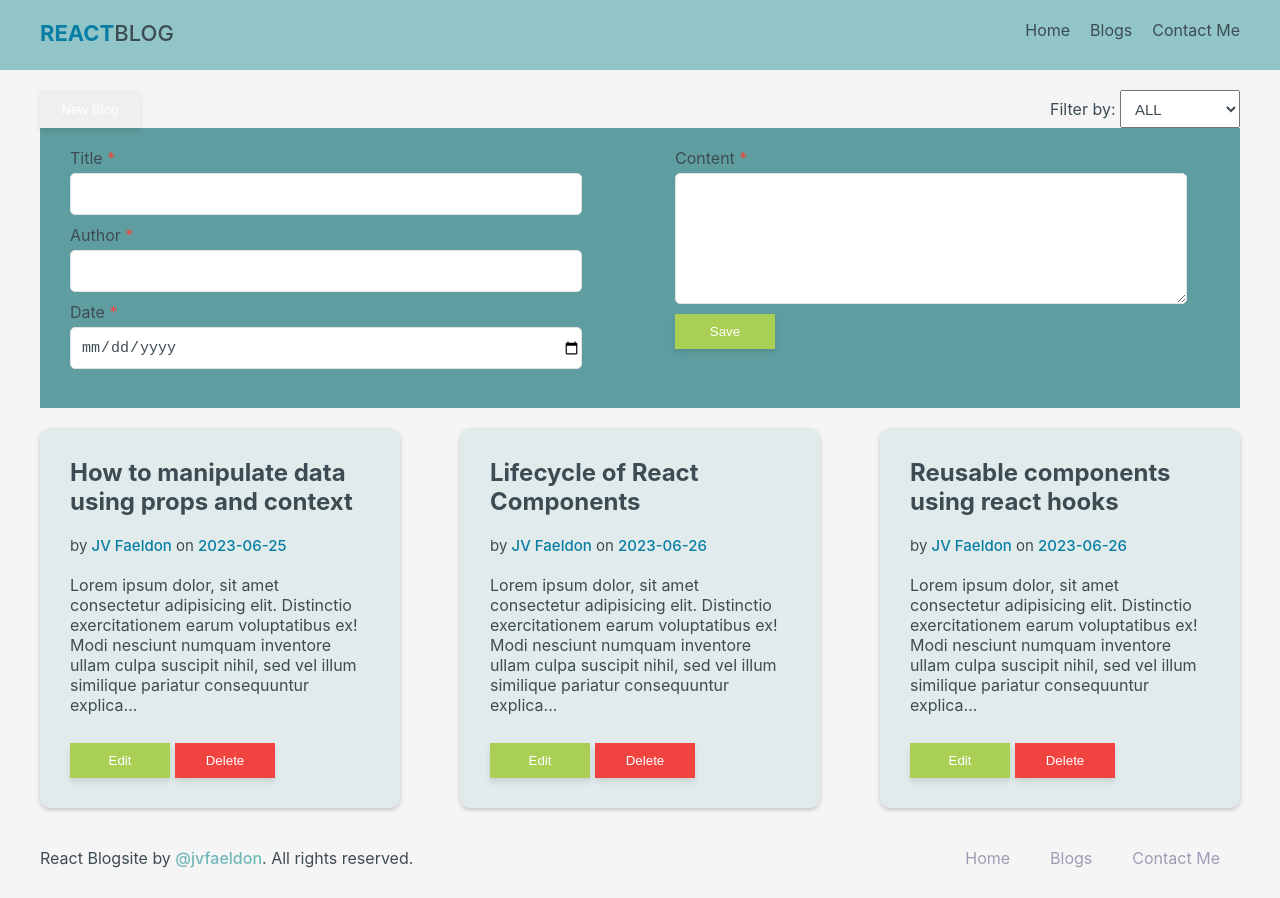
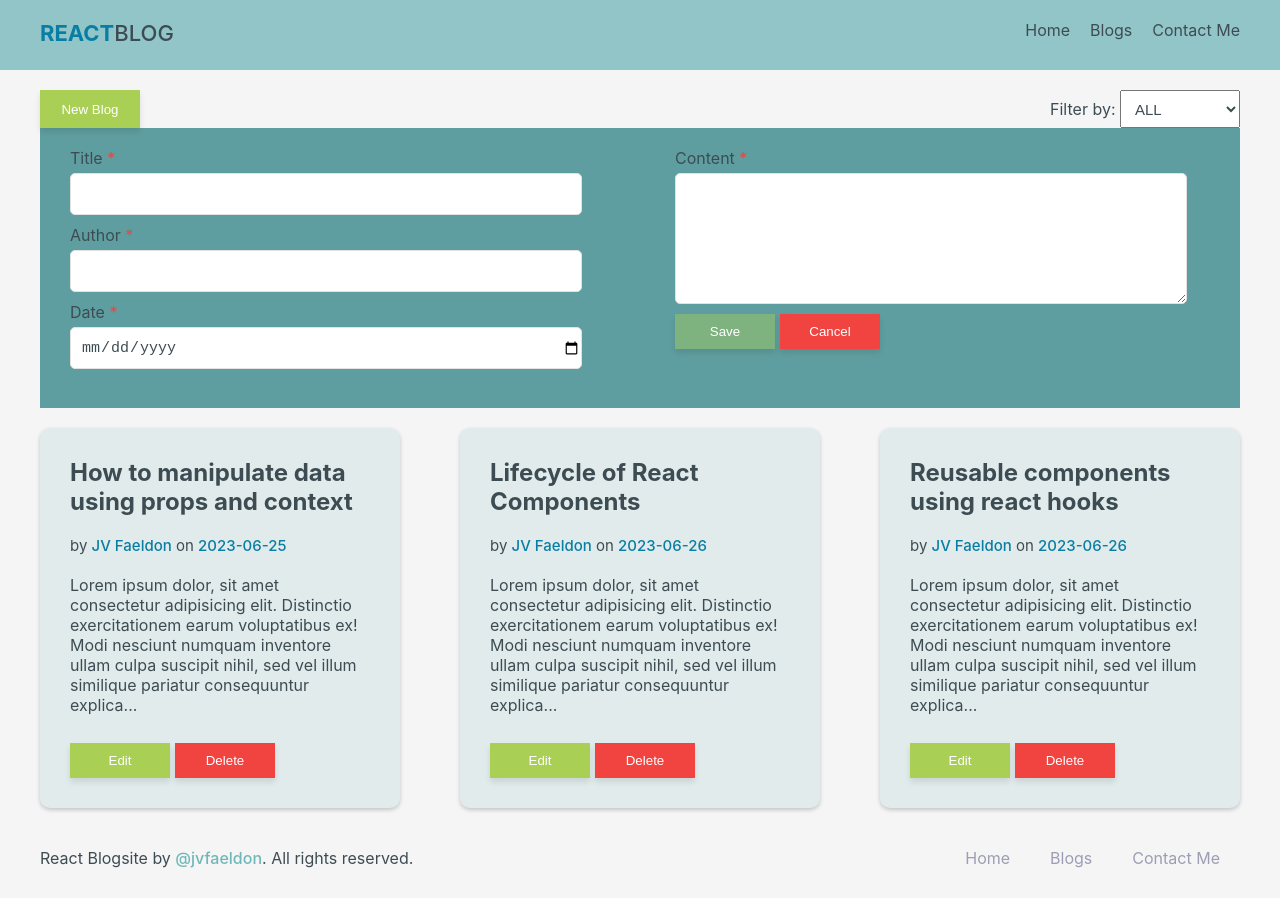
Before and after one commit to jvfaeldon20/react-blog-site, a React (Create React App) app: page / in a window 1280 px wide. Both pictures are taken after a click on the button "New Blog". Built offline with nearby package versions, Linux system fonts and the light colour scheme.

Commit message:
optimized crud form proces

```diff
--- a/src/App.js
+++ b/src/App.js
@@ -1,64 +1,47 @@
-import React,{useState, useEffect} from 'react'
+import React,{useState} from 'react'
 import './App.css';
 import Navbar from './component/Navbar';
 import Footer from './component/Footer';
 import Blogs from './component/Blogs';
-import Form from './component/Form';
 import BlogItems from './data/blog-post.json'
 
 function App() {
 const [blogs, setBlogs] = useState(BlogItems)
-const [dateFilter, setDateFilter] = useState([])
 
-const handleNewBlog = (newBlog) => {
+const deleteBlog = (id) => {
+  setBlogs(blogs.filter((blog) => blog.id !== id))
+}
+
+const addBlog = (newBlog) => {
   setBlogs((prevBlogs) => [...prevBlogs, newBlog])
 }
 
-const handleEditBlog = ({ id, title, author, date_posted, content }) => {
+const updateBlog = (updateID, updateItem) => {
   setBlogs((prevBlogs) =>
-    prevBlogs.map((blog) =>
-      blog.id === id
-        ? {
-            ...blog,
-            title: title,
-            author: author,
-            date_posted: date_posted,
-            content: content,
-          }
-        : blog
+    prevBlogs.map((blog) => blog.id === updateID ?
+      { ...blog,
+        title: updateItem.title,
+        author: updateItem.author,
+        date_posted: updateItem.date_posted,
+        content: updateItem.content,
+      } : blog
     )
-  );
-};
-
-
-const handleDeleteBlog = (id) => {
-  setBlogs(blogs.filter((blog) => blog.id !== id))
+  )
 }
 
-const handleFilterItems = (option) => {
-  console.log(option)
-  if(option !== "ALL"){
-    setBlogs(blogs.filter((blog) => blog.date_posted === option))
-  }
-}
+// useEffect(() => {
+//   const fetchDatePosted = blogs.map(item => item.date_posted)
+//   setDateFilter([...new Set(fetchDatePosted)])
+// },[blogs])
 
-useEffect(()=>{
-  let dateKeyItems = blogs.map(item => item.date_posted)
-  setDateFilter([...new Set(dateKeyItems)])
-}, [blogs])
-
-  return (
+return (
     <div className="App">
       <Navbar/>
-      <Form
-        dateFilterItems={dateFilter}
-        onAddBlog={handleNewBlog}
-        onFilter={handleFilterItems}
-      />
       <Blogs
         blogs={blogs}
-        onDeleteBlog={handleDeleteBlog}
-        onUpdateBlog={handleEditBlog}
+        onDeleteBlog={deleteBlog}
+        onAddBlog={addBlog}
+        onUpdateBlog={updateBlog}
       />
       <Footer/>
     </div>
--- a/src/assets/css/form.css
+++ b/src/assets/css/form.css
@@ -3,6 +3,13 @@
     height: 230px;
     padding: 20px 0 30px 0;
     margin: auto;
+}
+
+.update {
+    background-color: #a8cf556e;
+}
+
+.save {
     background-color: cadetblue;
 }
 
@@ -32,7 +39,7 @@
 .form-textarea {
     display: block;
     width: 500px;
-    padding-left: 5px;
+    padding: 0 5px;
     font-size: 15px;
     margin: 5px 0 10px 0;
     padding: 5px;
@@ -41,6 +48,10 @@
 .form-input, .form-textarea {
     border-radius: 5px;
     border: 1px solid #e2e2e2;
+}
+
+.ml-5 {
+    margin-left: 5px;
 }
 
 .action-container {
--- a/src/component/Blogs.jsx
+++ b/src/component/Blogs.jsx
@@ -1,72 +1,185 @@
-import React,{useState} from 'react'
+import React, { useState } from 'react'
 import '../assets/css/blogs.css'
-import { v4 as uuidv4 } from 'uuid';
+import '../assets/css/form.css'
+import { v4 as uuidv4 } from 'uuid'
 
-function Blogs(props) {
-const [showEditBlog, setShowEditBlog] = useState(false)
-const [inputValues, setInputValues] = useState({
-  title: "",
-  author: "",
-  date_posted: "",
-  content: "",
-  id: 0,
+function Blogs({blogs, onDeleteBlog, onAddBlog, onUpdateBlog}) {
+const [showForm, setShowForm] = useState(false)
+const [allowEdit, setAllowEdit] = useState(false)
+const [id, setID] = useState("")
+const [title, setTitle] = useState("")
+const [author, setAuthor] = useState("")
+const [datePosted, setDatePosted] = useState("")
+const [content, setContent] = useState("")
+const [selectedFilter, setSelectedFilter] = useState("ALL")
+
+const handleDeleteBlog = (id) => {
+  onDeleteBlog(id)
+}
+
+const handleEditBlog = (blog) => {
+  setAllowEdit(true)
+  setID(blog.id)
+  setTitle(blog.title)
+  setAuthor(blog.author)
+  setDatePosted(blog.date_posted)
+  setContent(blog.content)
+  setShowForm(true)
+}
+
+const showAddBlog = (blog) => {
+  setAllowEdit(false)
+  setShowForm(true)
+}
+
+const handleUpdate = (e) => {
+  e.preventDefault()
+  onUpdateBlog(id,
+    {
+      title: title,
+      author: author,
+      date_posted: datePosted,
+      content: content
+    })
+  setShowForm(false)
+}
+
+const handleSave = (e) => {
+  e.preventDefault()
+  onAddBlog({
+    id: uuidv4(),
+    title: title,
+    author: author,
+    date_posted: datePosted,
+    content: content
   })
 
-const handleDeleteBlog = (id) => {
-  props.onDeleteBlog(id)
+  resetInputs()
+  setShowForm(false)
 }
 
-const handleEditBlog = (id) => {
-  let getBlogData = props.blogs.find((blog) => blog.id === id)
-  setInputValues({
-    title: getBlogData.title,
-    author: getBlogData.author,
-    date_posted: getBlogData.date_posted,
-    content: getBlogData.content,
-    id: getBlogData.id,
-  })
-  setShowEditBlog(true)
+const handleTitleChange = (e) => {
+  setTitle(e.target.value)
 }
 
-const handleUpdateBlog = (e) => {
-  e.preventDefault()
-  props.onUpdateBlog(inputValues)
+const handleAuthorChange = (e) => {
+  setAuthor(e.target.value)
 }
 
-const handleInputChange = (e) => {
-  setInputValues({...inputValues, [e.target.name]:e.target.value, id: uuidv4()})
+const handleDatePostedChange = (e) => {
+  setDatePosted(e.target.value)
 }
 
-const toggleEditBlog = () => {
-  setShowEditBlog(!showEditBlog)
+const handleContentChange = (e) => {
+  setContent(e.target.value)
 }
 
+const resetInputs = () => {
+  setID("")
+  setTitle("")
+  setAuthor("")
+  setDatePosted("")
+  setContent("")
+}
+
+const filterData = () => {
+  return Array.from(new Set(blogs.map((data) => data.date_posted))).map((date, i) => (
+    <option key={i} value={date}>
+      {date}
+    </option>
+  ));
+};
+
+
+const filteredBlogs = selectedFilter === "ALL" ? blogs : blogs.filter(blog => blog.date_posted === selectedFilter);
 
   return (
-    props.blogs.length > 0 ? (
-      <>
-      { showEditBlog &&
-      <section className='form-container-edit'>
-          <form className='form' onSubmit={handleUpdateBlog}>
+      <div>
+        <div className='action-container'>
+            <button className='btn btn-success' onClick={showAddBlog} >New Blog</button>
+            <div>
+                <span>Filter by: </span>
+                <select
+                  className='item-filter'
+                  id="date-filter"
+                  value={selectedFilter}
+                  onChange={(e) => setSelectedFilter(e.target.value)}
+                >
+                  <option value="ALL">ALL</option>
+                  {filterData()}
+                </select>
+            </div>
+        </div>
+
+        {
+          showForm &&
+            <section className={allowEdit ? "form-container update" : "form-container save"}>
+              <form
+                key={id}
+                className='form'
+                onSubmit={allowEdit ?  handleUpdate : handleSave}
+              >
                   <p>
+                      {/*BLOG TITLE*/}
                       <label htmlFor="title">Title <span className="form-require-input">*</span></label>
-                  <input type="text" id='title' name='title' className='form-input' value={inputValues.title} onChange={handleInputChange} required/>
+                      <input
+                          type="text"
+                          id='title'
+                          name='title'
+                          className='form-input'
+                          value={title}
+                          onChange={handleTitleChange}
+                          required
+                      />
+
+                      {/*BLOG AUTHOR*/}
                       <label htmlFor="author">Author <span className="form-require-input">*</span></label>
-                  <input type="text" id='author' name='author' className='form-input' value={inputValues.author} onChange={handleInputChange} required/>
+                      <input
+                          type="text"
+                          id='author'
+                          name='author'
+                          className='form-input'
+                          value={author}
+                          onChange={handleAuthorChange}
+                          required
+                      />
+
+                      {/*BLOG DATE*/}
                       <label htmlFor="date">Date <span className="form-require-input">*</span></label>
-                  <input type="date" id='date' name='date_posted' className='form-input' value={inputValues.date_posted} onChange={handleInputChange} required/>
+                      <input
+                          type="date"
+                          id='date'
+                          name='date_posted'
+                          className='form-input'
+                          value={datePosted}
+                          onChange={handleDatePostedChange}
+                          required
+                      />
                   </p>
                   <p>
+                      {/*BLOG CONTENT*/}
                       <label htmlFor="content">Content <span className="form-require-input">*</span></label><br/>
-                  <textarea name="content" id="content" rows="7" className='form-textarea' value={inputValues.content} onChange={handleInputChange} required></textarea>
-                  <button type='submit' className='btn btn-accent-1'>Update</button>
-                  <button className='btn btn-danger' onClick={toggleEditBlog}>Cancel</button>
+                      <textarea
+                          name="content"
+                          id="content"
+                          rows="7"
+                          className='form-textarea'
+                          value={content}
+                          onChange={handleContentChange}
+                          required
+                      ></textarea>
+                      <button type='submit' className={allowEdit ? "btn accent-1" : "btn update"}>{allowEdit ? "Update" : "Save"}</button>
+                      <button type='submit' className="btn btn-danger ml-5" onClick={() => setShowForm(false)}>Cancel</button>
                   </p>
               </form>
-      </section> }
+            </section>
+        }
+
+      {
+        blogs.length > 0 ? (
           <section className="card-container">
             {
-              props.blogs.map((blog)=> {
+              filteredBlogs.map((blog)=> {
                 let content   = blog.content;
                 let substring = content.length > 220 ? `${content.substring(0,220)}...` : content
 
@@ -78,7 +191,7 @@ const toggleEditBlog = () => {
                           <p className='blog-content'>{substring}</p>
                       </div>
                       <div className="card-footer">
-                          <button className='btn btn-success' onClick={() => handleEditBlog(blog.id)}>Edit</button>
+                          <button className='btn btn-success' onClick={() => handleEditBlog(blog)}>Edit</button>
                           <button className='btn btn-danger' onClick={() => handleDeleteBlog(blog.id)}>Delete</button>
                       </div>
                   </div>
@@ -86,10 +199,12 @@ const toggleEditBlog = () => {
               })
             }
           </section>
-      </>
         ) : (
           <section className='card-no-data'>No Blog Content</section>
         )
+      }
+
+    </div>
   )
 }
 
--- a/src/component/Form.jsx
+++ b/src/component/Form.jsx
@@ -2,76 +2,116 @@ import React, { useState } from 'react'
 import '../assets/css/form.css'
 import { v4 as uuidv4 } from 'uuid';
 
-function Form(props) {
-const [showAddBlog, setShowAddBlog] = useState(false)
-const [inputValues, setInputValues] = useState({
-    title: "",
-    author: "",
-    date_posted: "",
-    content: "",
-    id: 0,
-})
+function Form({blogItem, allowEdit}) {
+// const [showForm, setshowForm] = useState(false)
+const [isEditing, setIsEditing] = useState(allowEdit)
 
-const handleInputChange = (e) => {
-    setInputValues({...inputValues, [e.target.name]:e.target.value, id: uuidv4()})
-}
+// // edit items
+// const {title, author, date_posted, content} = blogItem
+// const [newTitle, setNewTitle] = useState(title)
+// const [newAuthor, setNewAuthor] = useState(author)
+// const [newDatePosted, setNewDatePosted] = useState(date_posted)
+// const [newContent, setNewContent] = useState(content)
 
-const handleNewBlog = (e) => {
-    e.preventDefault()
-    props.onAddBlog(inputValues)
-    resetInputFields()
-    setShowAddBlog(false)
-}
+// console.log(isEditing, "-", newTitle, showForm)
 
-const handleFilterItems = (e) => {
-    props.onFilter(e.target.value)
-}
+// input state
+// const [inputValues, setInputValues] = useState({
+//     title: "",
+//     author: "",
+//     date_posted: "",
+//     content: "",
+//     id: 0,
+// })
 
-const resetInputFields = () => {
-    setInputValues({
-        title: "",
-        author: "",
-        date_posted: "",
-        content: "",
-        id: "",
-    })
-}
+// const handleInputChange = (e) => {
+//     setInputValues({...inputValues, [e.target.name]:e.target.value, id: uuidv4()})
+// }
 
-const toggleAddBlog = () => {
-    setShowAddBlog(!showAddBlog)
-}
+// const handleForm = (e) => {
+//     e.preventDefault()
+
+//     // insert conditional statement here for edit data
+//     onAddBlog(inputValues)
+//     resetInputFields()
+//     setshowForm(false)
+// }
+
+// const handleFilterItems = (e) => {
+//     onFilter(e.target.value)
+// }
+
+// const resetInputFields = () => {
+//     setNewTitle("")
+//     setNewAuthor("")
+//     setNewDatePosted("")
+//     setNewContent("")
+// }
+
+// const toggleAddBlog = () => {
+//     setIsEditing(!isEditing)
+// }
 
   return (
     <>
         <div className='action-container'>
-            <button className='btn btn-accent-1' onClick={toggleAddBlog}>New Blog</button>
+            <button className='btn btn-accent-1'>New Blog</button>
             <div>
                 <span>Filter by: </span>
-                <select className='item-filter' id="date-filter" onChange={handleFilterItems}>
+                <select className='item-filter' id="date-filter">
                     <option value="ALL">ALL</option>
-                        {
-                            props.dateFilterItems.map((date, i) => {
-                                return <option value={date} key={i}>{date}</option>
-                            })
-                        }
+                    <option value="1">1</option>
+                    <option value="2">2</option>
+                    <option value="3">3</option>
                 </select>
             </div>
         </div>
-        { showAddBlog &&
+        {
             <section className='form-container'>
-                <form className='form' onSubmit={handleNewBlog}>
+                <form className='form'>
                     <p>
+                        {/*BLOG TITLE*/}
                         <label htmlFor="title">Title <span className="form-require-input">*</span></label>
-                        <input type="text" id='title' name='title' className='form-input' onChange={handleInputChange} required />
+                        <input
+                            type="text"
+                            id='title'
+                            name='title'
+                            className='form-input'
+                            value={newTitle}
+                            required
+                        />
+
+                        {/*BLOG AUTHOR*/}
                         <label htmlFor="author">Author <span className="form-require-input">*</span></label>
-                        <input type="text" id='author' name='author' className='form-input' onChange={handleInputChange} required/>
+                        <input
+                            type="text"
+                            id='author'
+                            name='author'
+                            className='form-input'
+                            required
+                        />
+
+                        {/*BLOG DATE*/}
                         <label htmlFor="date">Date <span className="form-require-input">*</span></label>
-                        <input type="date" id='date' name='date_posted' className='form-input' onChange={handleInputChange} required/>
+                        <input
+                            type="date"
+                            id='date'
+                            name='date_posted'
+                            className='form-input'
+                            required
+                        />
                     </p>
                     <p>
+                        {/*BLOG CONTENT*/}
                         <label htmlFor="content">Content <span className="form-require-input">*</span></label><br/>
-                        <textarea name="content" id="content" rows="7" className='form-textarea' onChange={handleInputChange} required></textarea>
-                        <button type='submit' className='btn btn-success'>Save</button>
+                        <textarea
+                            name="content"
+                            id="content"
+                            rows="7"
+                            className='form-textarea'
+                            required
+                        ></textarea>
+                        <button type='submit' className='btn btn-success'>Button</button>
                     </p>
                 </form>
             </section>
```
Lines whose indentation alone changed are shown as unchanged.
